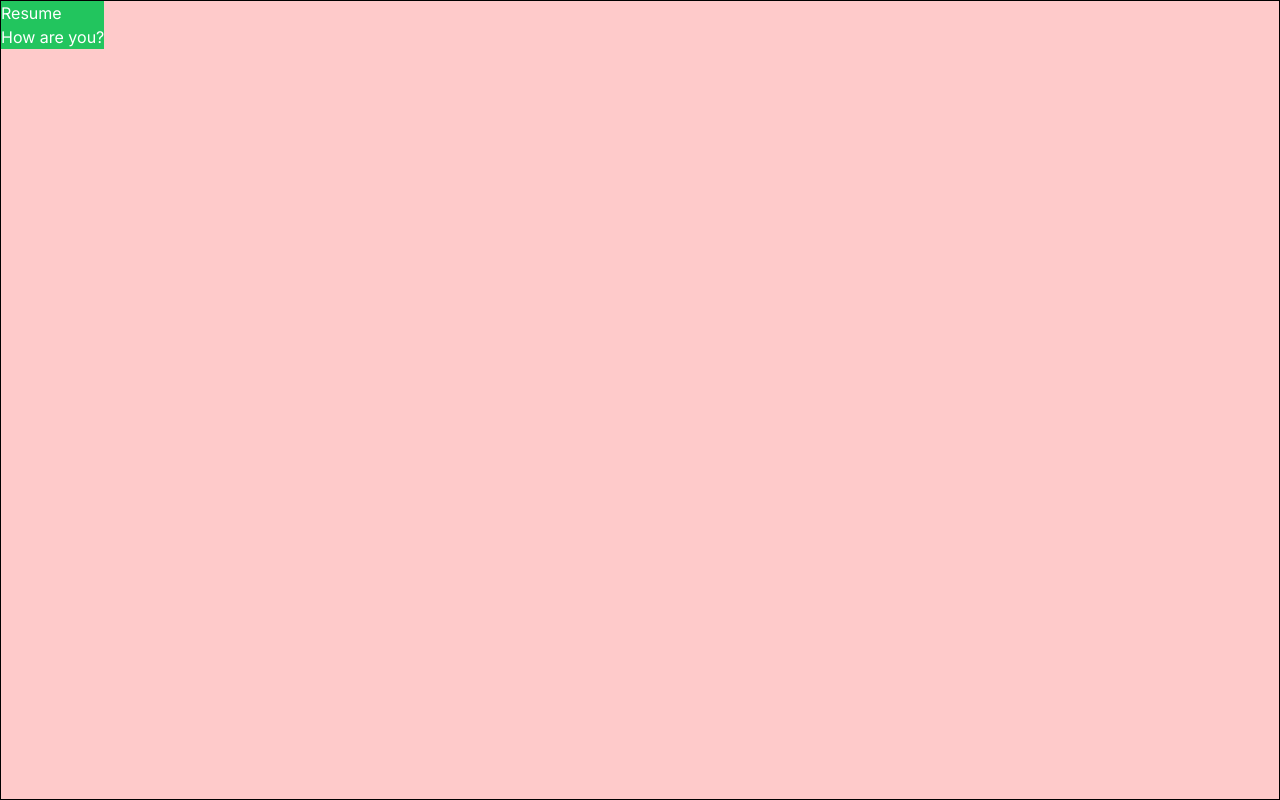
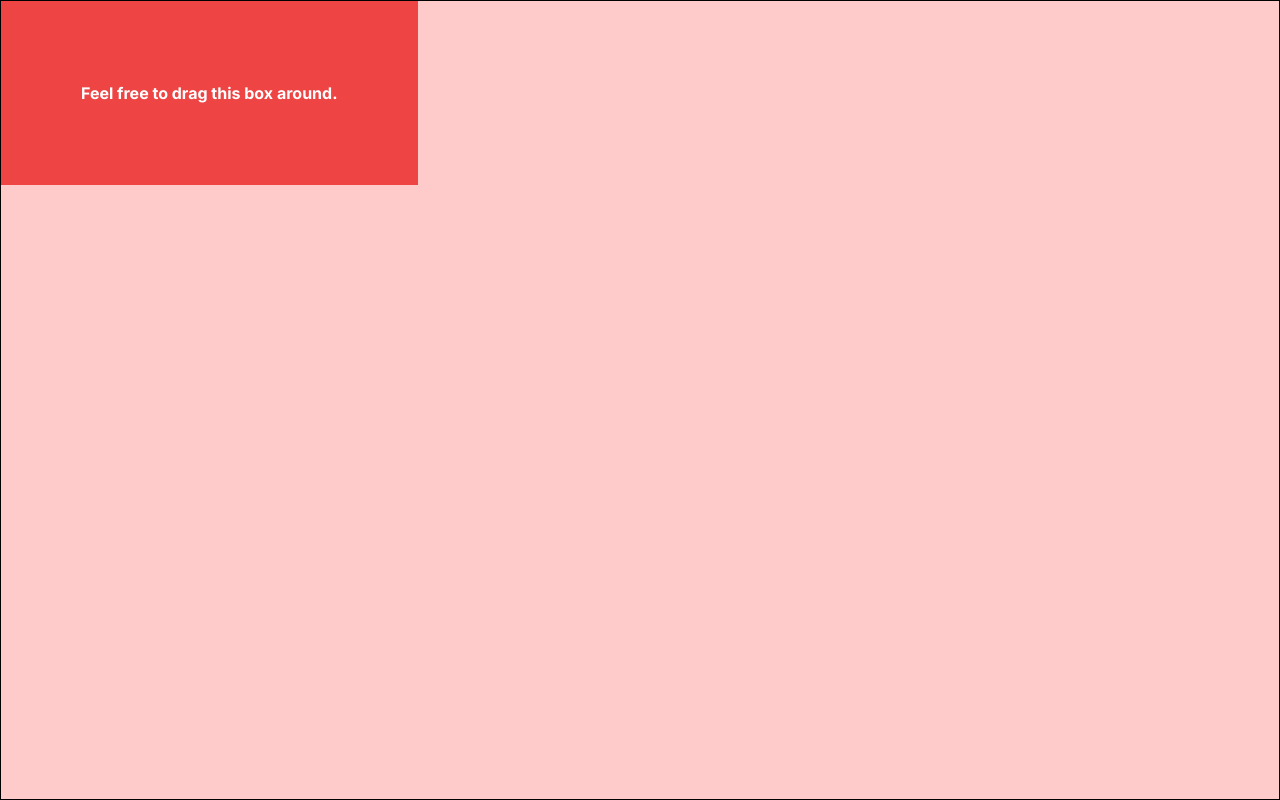
Before and after one commit to rpopper7/website-v1, a Next.js app: page / in a window 1280 px wide. Built offline with nearby package versions, Linux system fonts and the light colour scheme.

Commit message:
Nicer colors

```diff
--- a/app/components/DraggableItem.tsx
+++ b/app/components/DraggableItem.tsx
@@ -70,7 +70,7 @@ const DraggableItem: React.FC<DraggableItemProps> = ({
   return (
     <div
       ref={boxRef}
-      className="box absolute top-0 left-0 bg-green-500 h-auto w-auto cursor-pointer"
+      className="box absolute top-0 left-0 bg-red-500 h-auto w-auto cursor-pointer"
     >
       {slot}
     </div>
--- a/app/page.tsx
+++ b/app/page.tsx
@@ -5,8 +5,8 @@ import DraggableArea from "./components/DraggableArea";
 const ComponentAsProp1 = () => {
   return (
     <>
-      <p>hello</p>
-      <p>How are you?</p>
+      <p className="italic">Hi, I'm Rebecca. A software engineer.</p>
+      <p className="italic">This website is a Work-In-Progress.</p>
     </>
   );
 };
@@ -14,7 +14,9 @@ const ComponentAsProp1 = () => {
 const ComponentAsProp2 = () => {
   return (
     <>
-      <p>Resume</p>
+      <p className="font-bold text-35 p-20">
+        Feel free to drag this box around.
+      </p>
     </>
   );
 };
```
